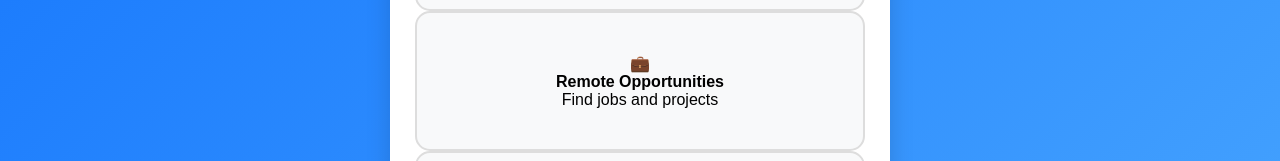
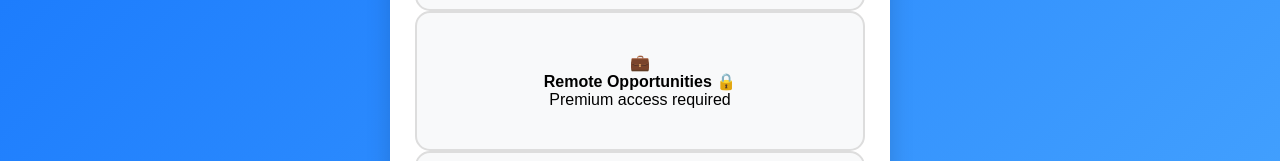
Before and after one commit to cheryotshamba-sudo/GlobalLinkKenya, a plain HTML site: page dashboard.html in a window 1280 px wide. Shown: the part 639-800 px from the top of the page. Drawn offline with Linux system fonts and the light colour scheme.

Commit message:
Update dashboard.html

```diff
--- a/dashboard.html
+++ b/dashboard.html
@@ -92,10 +92,12 @@ Membership ID:
 
 
 
-<div class="interest">
+<div class="interest" onclick="window.location.href='premium.html'">
+
 💼<br>
-<strong>Remote Opportunities</strong>
-<p>Find jobs and projects</p>
+<strong>Remote Opportunities 🔒</strong>
+<p>Premium access required</p>
+
 </div>
 
 
```
